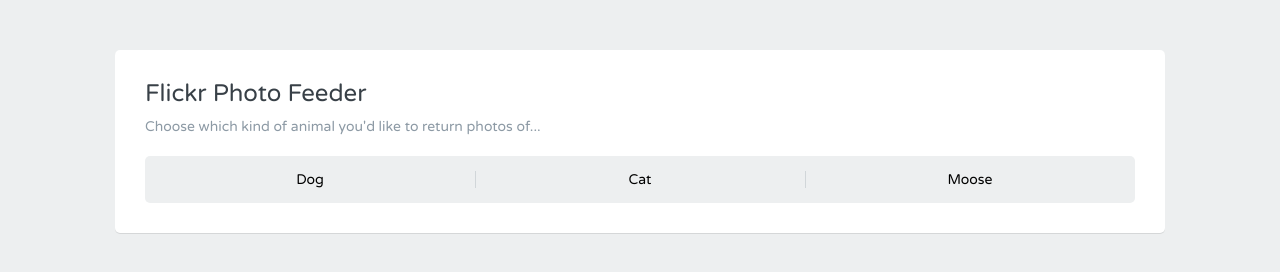
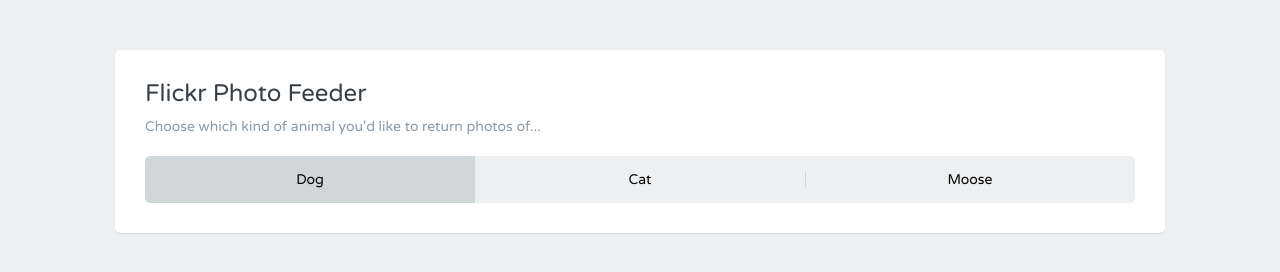
Before and after one commit to reggmack/api-flickr, a plain HTML site: page index.html in a window 1280 px wide. Both pictures are taken after a click on the button "Dog". Drawn offline with nearby package versions, Linux system fonts and the light colour scheme.

Commit message:
add JQuery - button active
Add JQuery link and make button state active on click event

```diff
--- a/index.html
+++ b/index.html
@@ -3,8 +3,10 @@
 <head>
   <meta charset="utf-8">
   <title>AJAX Flickr Photo Feeder</title>
-  <link href='http://fonts.googleapis.com/css?family=Varela+Round' rel='stylesheet' type='text/css'>
+  <link href="http://fonts.googleapis.com/css?family=Varela+Round" rel="stylesheet" type="text/css">
   <link rel="stylesheet" href="css/main.css">
+  <script src="http://code.jquery.com/jquery-1.11.0.min.js"></script>
+  <script src="js/flickr.js"></script>
 
 
 </head>
--- /dev/null
+++ b/js/flickr.js
@@ -0,0 +1,9 @@
+$(document).ready(function() {
+
+    "use strict";
+    $('button').click(function () {
+        $("button").removeClass("selected");
+        $(this).addClass("selected");
+    });
+
+});// end ready
```
